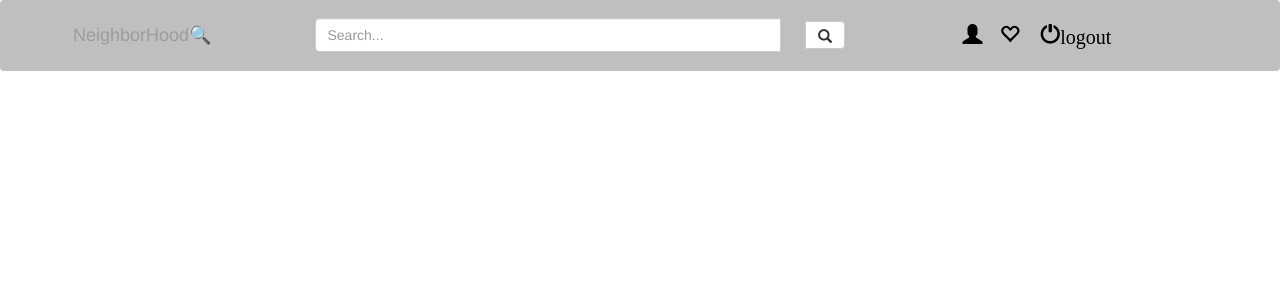
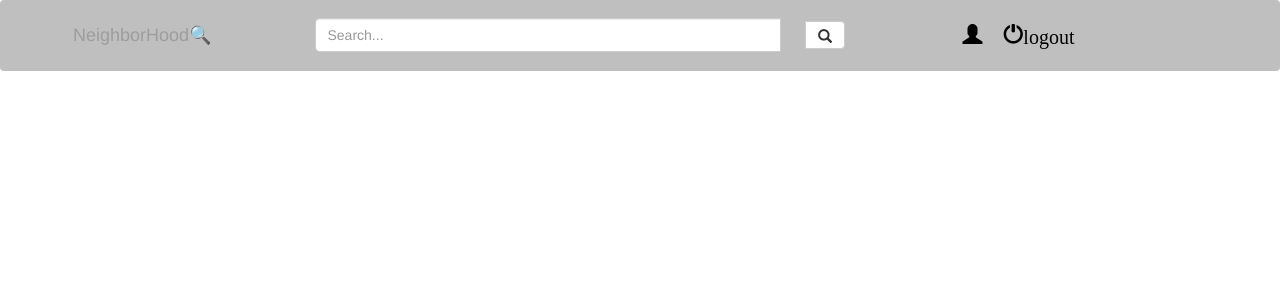
Before and after one commit to nyagajr/neighborhood, a Django app: template app/templates/welcome.html in a window 1280 px wide. Shown: the top 300 px of the page. Run offline with Django 3.2, Linux system fonts and the light colour scheme; the template is opened without the code that fills it, so the values that code supplies are empty; some libraries are stand-ins or nearby versions.

Commit message:
removing the bugging icon

```diff
--- a/app/templates/navbar.html
+++ b/app/templates/navbar.html
@@ -33,9 +33,9 @@
                           <a href="#" id="instTitle" style=" margin-right:10px; font-size:25px;">
                               <span class="glyphicon glyphicon-user" style="font-size:20px;color:black"></span>
                           </a>
-                          <a href="#" id="instTitle" style="margin-right:10px;font-size:25px;">
+                          <!-- <a href="#" id="instTitle" style="margin-right:10px;font-size:25px;">
                               <span class="glyphicon glyphicon-heart-empty" style="font-size:20px;color:black"></span>
-                          </a>
+                          </a> -->
 
                           <a href="#">
                               <i class="glyphicon glyphicon-compass" style="font-size:25px;color:black" href="#"></i>
```
